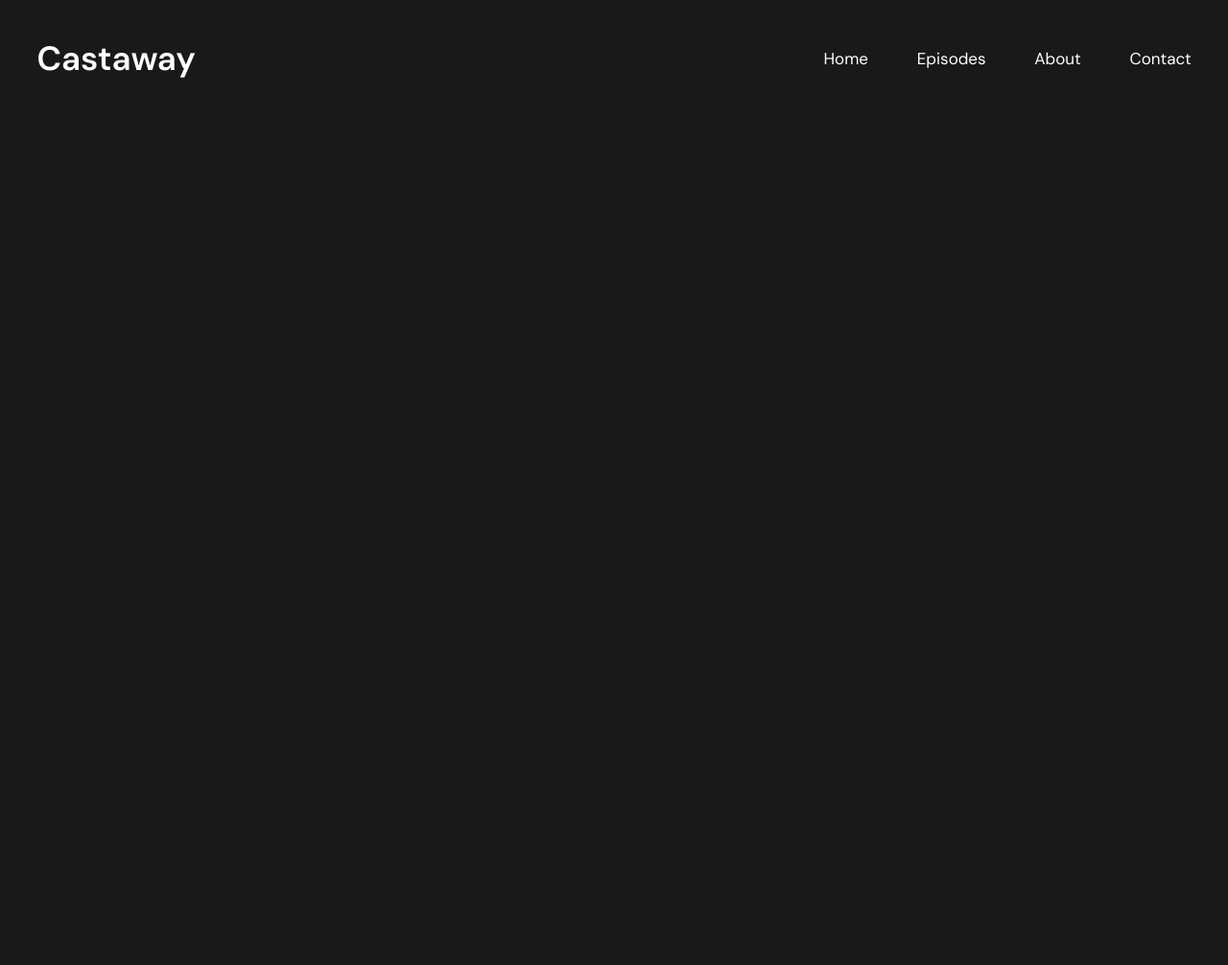
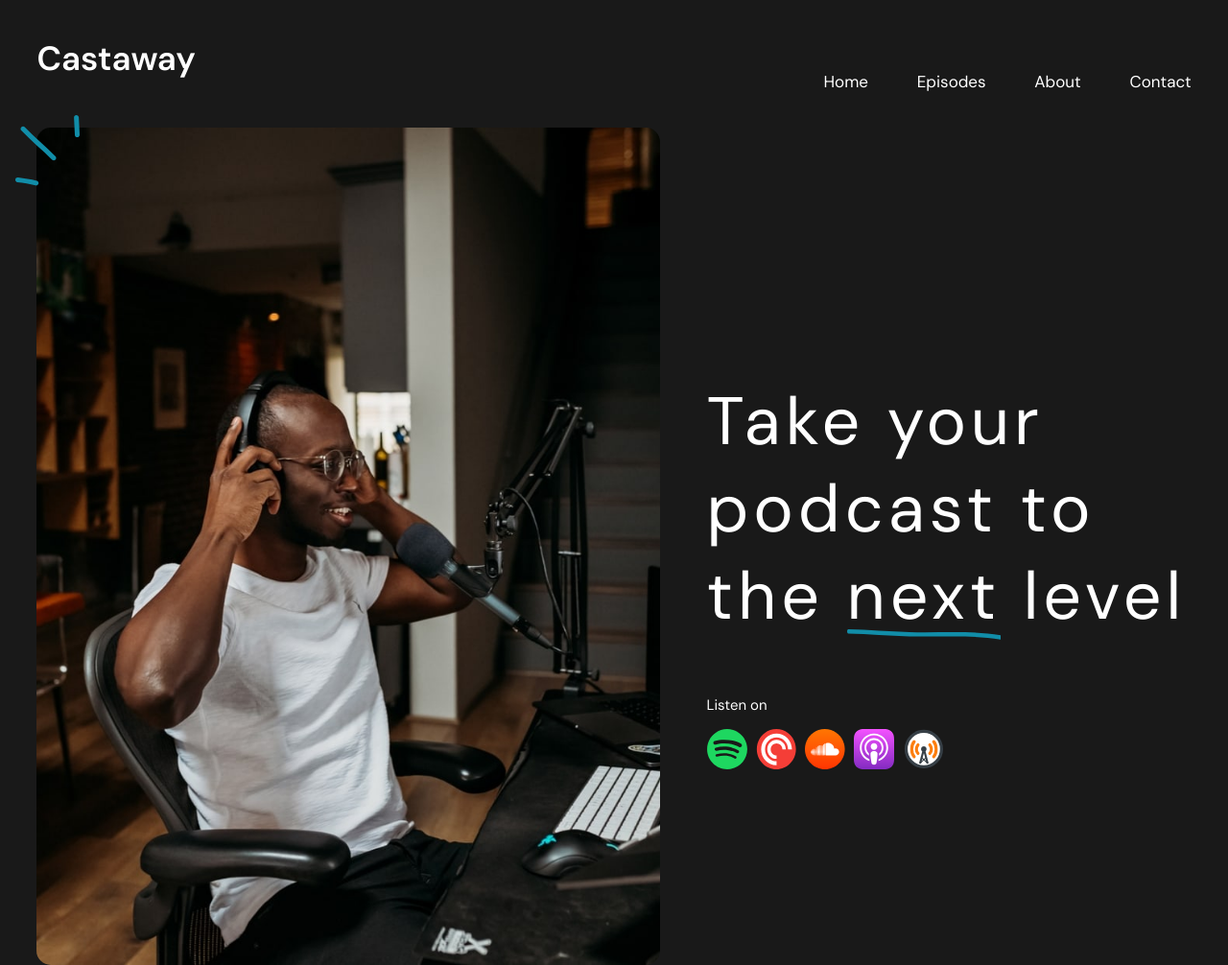
Before and after one commit to Antoha-proger/CASTAWAY, a plain HTML site: page src/index.html in a window 1280 px wide. Shown: the whole page at 96% size. Before the commit the page ends 800 px from the top, so only its background shows below. Drawn offline with Linux system fonts and the light colour scheme.

Commit message:
Первый коммит, созданы файлы html и css и первый блок сайта

```diff
--- a/src/css/style.css
+++ b/src/css/style.css
@@ -23,11 +23,12 @@ header {
     margin: 0;
     font-size: 35px;
     font-weight: 600;
+    padding-bottom: 4%;
 }
 
 
 
-ul {
+nav ul {
     display: inline-flex;
     align-items: center;
     justify-content: flex-end;
@@ -35,19 +36,88 @@ ul {
     margin: 0;
 }
 
-li {
+nav ul li {
     display: inline;
     margin-right: 22%;
 }
 
-li:last-child {margin: 0;}
+nav ul li:last-child {margin: 0;}
 
-li a {
+nav ul li a {
     text-decoration: none;
     color: #FFFFFF;
     font-size: 17px;
 }
 
-li a:hover {
+nav ul li a:hover {
     color: #118DA8;
 }
+
+main {
+    padding-left: 3%;
+    padding-right: 3%;
+}
+
+.home_container {
+    display: flex;
+    justify-content: space-between;
+    align-items: center;
+}
+
+.home_container__man_img-decorate {
+    position: absolute;
+    left: 16px;
+    top: 120px;
+
+}
+
+.home_container__man_img-man {
+    border-radius: 15px;
+}
+
+.home_container__man_img {
+    margin-right: 4%;
+
+}
+
+.home_container__text_title {
+    font-size: 70px;
+    color: #FFFFFF;
+    font-weight: 400;
+    letter-spacing: 5px;
+}
+
+.underline {
+    position: relative;
+    display: inline-block;
+}
+
+.underline::after {
+    content: "";
+    position: absolute;
+    left: 0;
+    top: 1;
+    bottom: 0;
+    background-position: center;
+    background-size: cover;
+    background-repeat: no-repeat;
+    width: 100%;
+    height: 11px;
+    background-image: url(../icons/next.svg);
+}
+
+.home_container__text_listen-label {
+    color: #FFFFFF;
+    font-size: 15px;
+}
+
+.home_container__text_listen-platforms {
+    list-style-type: none;
+    margin: 0;
+    padding: 0;
+}
+
+.home_container__text_listen-platforms li {
+    display: inline;
+    margin-right: 1%;
+}
--- a/src/index.html
+++ b/src/index.html
@@ -18,5 +18,31 @@
             </ul>
         </nav>
     </header>
+
+    <main>
+        <section class="home_container">
+            <div class="home_container__man_img">
+                <img class="home_container__man_img-decorate" src="icons/hero-decorate.svg" alt="">
+                <img class="home_container__man_img-man" src="img/black_man1.jpg" alt="Битмейкер пишет музыку" width="650" height="873">
+            </div>
+            <div class="home_container__text">
+                <h1 class="home_container__text_title">Take your<br> podcast to the
+                    <span class="underline">next</span> level</h1>
+                <div class="home_container__text_listen">
+                    <p class="home_container__text_listen-label">
+                        Listen on
+                    </p>
+
+                    <ul class="home_container__text_listen-platforms">
+                        <li><a href="#"><img src="icons/social-1.svg" alt="" width="42" height="42"></a></li>
+                        <li><a href="#"><img src="icons/social-2.svg" alt="" width="42" height="42"></a></li>
+                        <li><a href="#"><img src="icons/social-3.svg" alt="" width="42" height="42"></a></li>
+                        <li><a href="#"><img src="icons/social-4.svg" alt="" width="42" height="42"></a></li>
+                        <li><a href="#"><img src="icons/social-5.svg" alt="" width="42" height="42"></a></li>
+                    </ul>
+                </div>
+            </div>
+        </section>
+    </main>
 </body>
 </html>
```
Also changed, not shown: src/icons/hero-decorate.svg (added), src/icons/next.svg (added), src/icons/social-1.svg (added), src/icons/social-2.svg (added), src/icons/social-3.svg (added), src/icons/social-4.svg (added), src/icons/social-5.svg (added), src/img/black_man1.jpg (added).
